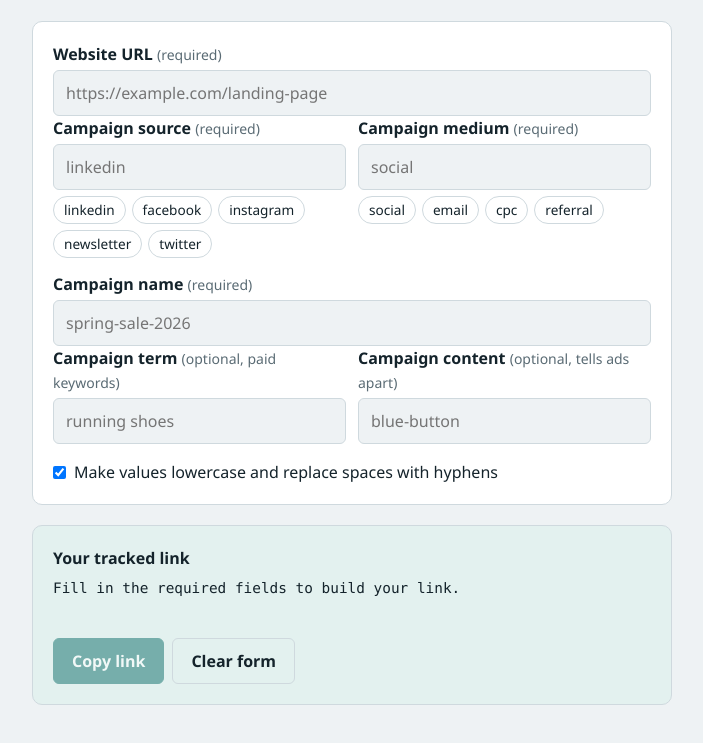
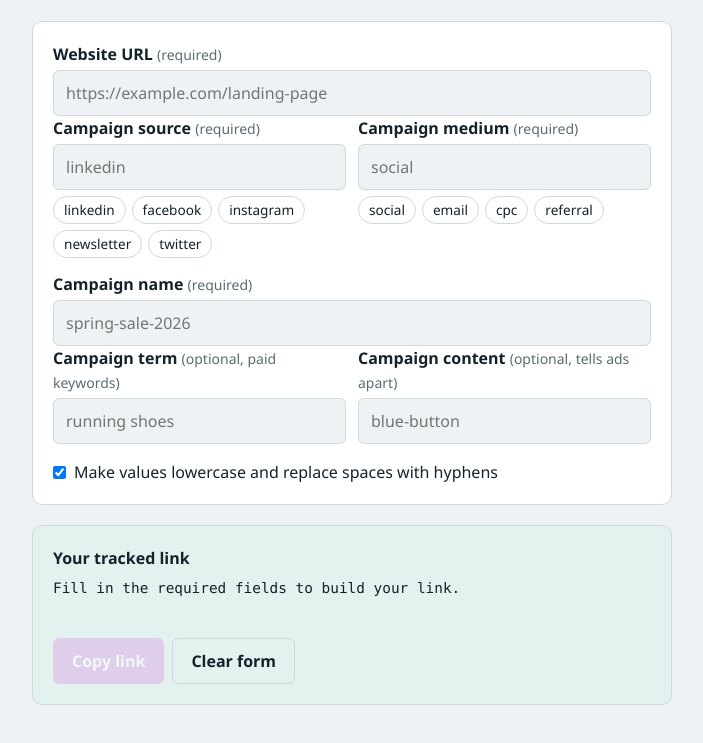
Before and after one commit to kovida99-eng/utm-link-builder, a plain HTML site: page index.html in a window 1280 px wide. Shown: the part 101-844 px from the top of the page, without its empty margins (288-991 px from the left). Drawn offline with Linux system fonts and the light colour scheme.

Commit message:
Update index.html

```diff
--- a/index.html
+++ b/index.html
@@ -7,7 +7,7 @@
 <style>
   :root {
     --bg: #eef2f4; --card: #ffffff; --ink: #14232b; --muted: #5a6b74;
-    --line: #cfd9de; --accent: #0b6e69; --accent-ink: #ffffff; --out: #e3f1ef;
+    --line: #cfd9de; --accent: #DDADE7; --accent-ink: #ffffff; --out: #e3f1ef;
     --err: #b3261e;
   }
   @media (prefers-color-scheme: dark) {
```
